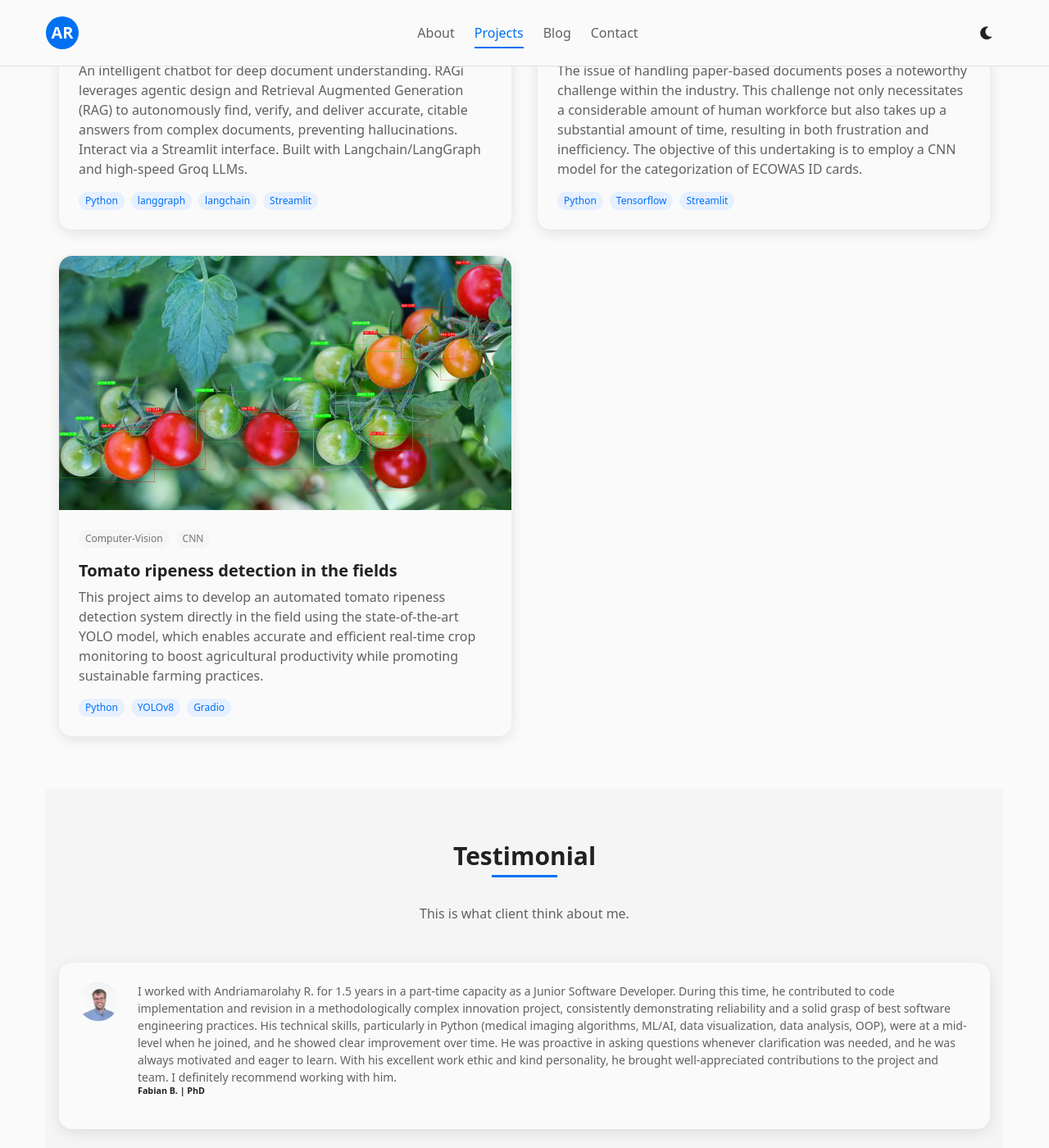
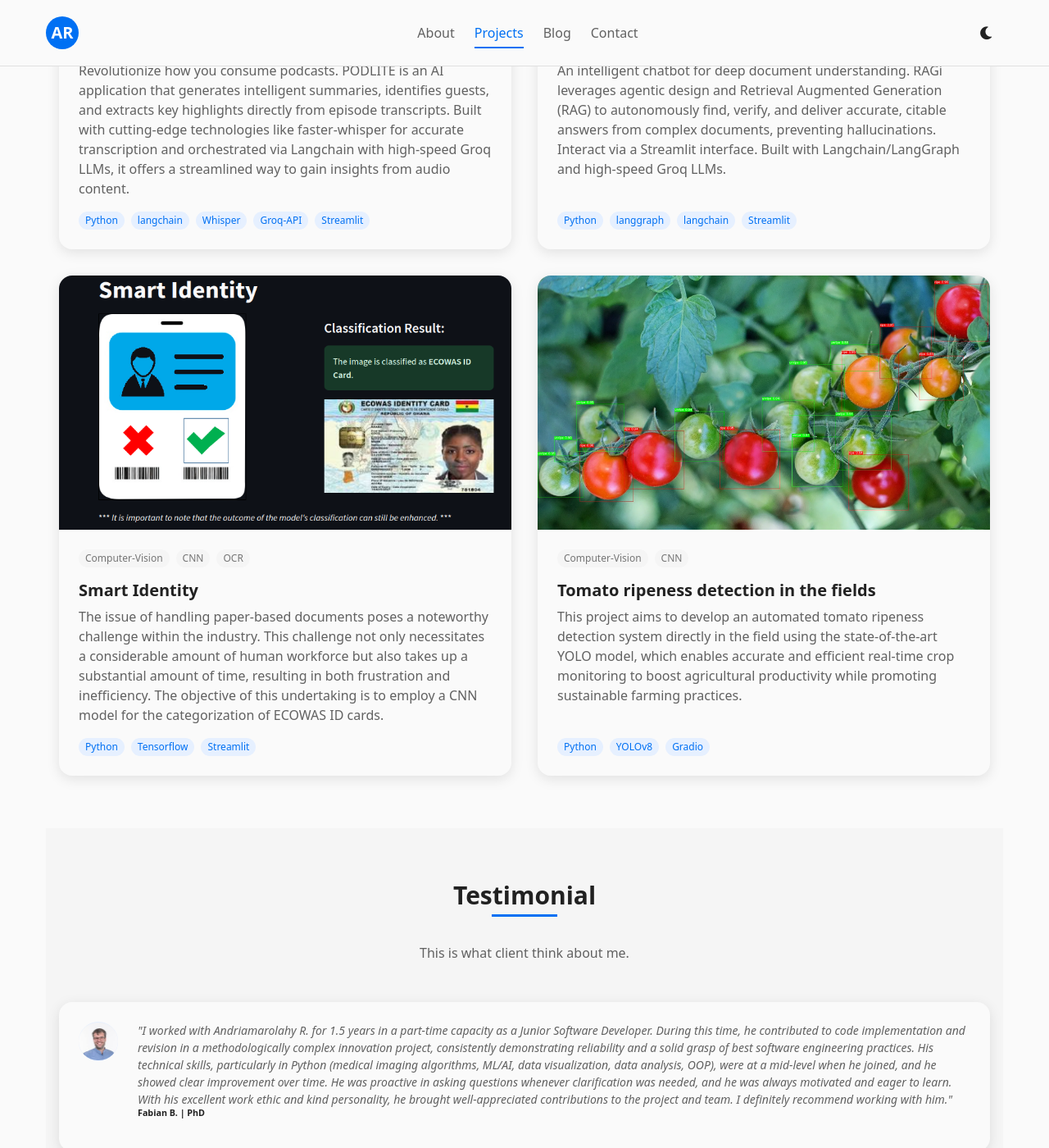
Before and after one commit to marolAI/marolAI.github.io, a Jekyll site: the page built from projects.html, in a window 1280 px wide and 1400 px high, scrolled down 705 px. Shown: the whole window at 82% size. Built offline with Jekyll 4.4.1, drawn with Linux system fonts in a browser that asks for light colours; some of the changed text lies outside the part shown.

Commit message:
feat: add PODLITE project

```diff
--- /dev/null
+++ b/_projects/podlite.md
@@ -0,0 +1,10 @@
+---
+title: "PODLITE: AI-Powered Podcast Intelligence"
+image: /assets/images/projects/podlite.png
+github_link: https://github.com/marolAI/podcast_summarizer
+demo_link: https://podlite.streamlit.app/
+tags:  LLM Text-to-Speech Chatbot
+tech: Python langchain Whisper Groq-API Streamlit
+---
+
+Revolutionize how you consume podcasts. PODLITE is an AI application that generates intelligent summaries, identifies guests, and extracts key highlights directly from episode transcripts. Built with cutting-edge technologies like faster-whisper for accurate transcription and orchestrated via Langchain with high-speed Groq LLMs, it offers a streamlined way to gain insights from audio content.
--- a/projects.html
+++ b/projects.html
@@ -18,6 +18,9 @@
       <button class="filter-btn" data-filter="cnn">CNN</button>
       <button class="filter-btn" data-filter="nlp">NLP</button>
       <button class="filter-btn" data-filter="llm">LLM</button>
+      <button class="filter-btn" data-filter="chatbot">Chatbot</button>
+      <button class="filter-btn" data-filter="rag">RAG</button>
+      <button class="filter-btn" data-filter="text-to-speech">Text-to-Speech</button>
       <button class="filter-btn" data-filter="other">Other</button>
     </div>
 
@@ -26,7 +29,7 @@
       <div class="project-item animate-fade-in" data-categories="{{ project.tags | join: ',' | downcase }}">
         <div class="project-card">
           <div class="project-image">
-            <img src="{{ project.image }}" alt="Project 1">
+            <img src="{{ project.image }}" alt="Project Image">
             <div class="project-overlay">
               <a href="{{ project.demo_link }}" class="project-link">View Project</a>
             </div>
@@ -49,130 +52,6 @@
         </div>
       </div>
       {% endfor %}
-
-      <!-- <div class="project-item animate-fade-in animate-delay-1" data-categories="mobile,design">
-        <div class="project-card">
-          <div class="project-image">
-            <img src="/assets/images/projects/image.webp" alt="Project 2">
-            <div class="project-overlay">
-              <a href="#" class="project-link">View Project</a>
-            </div>
-          </div>
-          <div class="project-content">
-            <div class="project-tags">
-              <span>Mobile App</span>
-              <span>UI/UX Design</span>
-            </div>
-            <h3>Health & Fitness App</h3>
-            <p>A mobile app that helps users track their fitness goals, nutrition, and workout routines with personalized recommendations.</p>
-            <div class="project-tech">
-              <span>React Native</span>
-              <span>Firebase</span>
-              <span>Redux</span>
-              <span>Figma</span>
-            </div>
-          </div>
-        </div>
-      </div>
-
-      <div class="project-item animate-fade-in animate-delay-2" data-categories="web,other">
-        <div class="project-card">
-          <div class="project-image">
-            <img src="https://images.pexels.com/photos/546819/pexels-photo-546819.jpeg?auto=compress&cs=tinysrgb&w=1260&h=750&dpr=2" alt="Project 3">
-            <div class="project-overlay">
-              <a href="#" class="project-link">View Project</a>
-            </div>
-          </div>
-          <div class="project-content">
-            <div class="project-tags">
-              <span>Web Development</span>
-              <span>Data Visualization</span>
-            </div>
-            <h3>Analytics Dashboard</h3>
-            <p>An interactive dashboard for data visualization with real-time updates, custom reporting, and user permission management.</p>
-            <div class="project-tech">
-              <span>Vue.js</span>
-              <span>D3.js</span>
-              <span>Express</span>
-              <span>PostgreSQL</span>
-            </div>
-          </div>
-        </div>
-      </div>
-
-      <div class="project-item animate-fade-in animate-delay-3" data-categories="design">
-        <div class="project-card">
-          <div class="project-image">
-            <img src="https://images.pexels.com/photos/5082579/pexels-photo-5082579.jpeg?auto=compress&cs=tinysrgb&w=1260&h=750&dpr=2" alt="Project 4">
-            <div class="project-overlay">
-              <a href="#" class="project-link">View Project</a>
-            </div>
-          </div>
-          <div class="project-content">
-            <div class="project-tags">
-              <span>UI/UX Design</span>
-              <span>Branding</span>
-            </div>
-            <h3>Brand Identity System</h3>
-            <p>A comprehensive brand identity system for a tech startup, including logo design, typography, color palette, and usage guidelines.</p>
-            <div class="project-tech">
-              <span>Figma</span>
-              <span>Adobe Illustrator</span>
-              <span>Adobe Photoshop</span>
-            </div>
-          </div>
-        </div>
-      </div>
-
-      <div class="project-item animate-fade-in" data-categories="mobile,other">
-        <div class="project-card">
-          <div class="project-image">
-            <img src="https://images.pexels.com/photos/3862130/pexels-photo-3862130.jpeg?auto=compress&cs=tinysrgb&w=1260&h=750&dpr=2" alt="Project 5">
-            <div class="project-overlay">
-              <a href="#" class="project-link">View Project</a>
-            </div>
-          </div>
-          <div class="project-content">
-            <div class="project-tags">
-              <span>Mobile App</span>
-              <span>AR/VR</span>
-            </div>
-            <h3>AR Navigation App</h3>
-            <p>An augmented reality navigation application that overlays directional guidance on real-world environments for intuitive navigation.</p>
-            <div class="project-tech">
-              <span>Swift</span>
-              <span>ARKit</span>
-              <span>CoreLocation</span>
-              <span>MapKit</span>
-            </div>
-          </div>
-        </div>
-      </div>
-
-      <div class="project-item animate-fade-in animate-delay-1" data-categories="web,design">
-        <div class="project-card">
-          <div class="project-image">
-            <img src="https://images.pexels.com/photos/326503/pexels-photo-326503.jpeg?auto=compress&cs=tinysrgb&w=1260&h=750&dpr=2" alt="Project 6">
-            <div class="project-overlay">
-              <a href="#" class="project-link">View Project</a>
-            </div>
-          </div>
-          <div class="project-content">
-            <div class="project-tags">
-              <span>Web Development</span>
-              <span>UI/UX Design</span>
-            </div>
-            <h3>Content Management System</h3>
-            <p>A custom CMS built for media companies with advanced publishing workflows, content scheduling, and analytics integration.</p>
-            <div class="project-tech">
-              <span>TypeScript</span>
-              <span>Next.js</span>
-              <span>GraphQL</span>
-              <span>Prisma</span>
-            </div>
-          </div>
-        </div>
-      </div> -->
     </div>
   </div>
 </section>
@@ -189,7 +68,7 @@
         <img src="/assets/images/testimonial1.jpeg" class="testimonial-img" alt="testimonial1">
       </div>
       <div class="testimonial-content">
-        <p>I worked with Andriamarolahy R. for 1.5 years in a part-time capacity as a Junior Software Developer. During this time, he contributed to code implementation and revision in a methodologically complex innovation project, consistently demonstrating reliability and a solid grasp of best software engineering practices. His technical skills, particularly in Python (medical imaging algorithms, ML/AI, data visualization, data analysis, OOP), were at a mid-level when he joined, and he showed clear improvement over time. He was proactive in asking questions whenever clarification was needed, and he was always motivated and eager to learn. With his excellent work ethic and kind personality, he brought well-appreciated contributions to the project and team. I definitely recommend working with him.</p>
+        <p><i>"I worked with Andriamarolahy R. for 1.5 years in a part-time capacity as a Junior Software Developer. During this time, he contributed to code implementation and revision in a methodologically complex innovation project, consistently demonstrating reliability and a solid grasp of best software engineering practices. His technical skills, particularly in Python (medical imaging algorithms, ML/AI, data visualization, data analysis, OOP), were at a mid-level when he joined, and he showed clear improvement over time. He was proactive in asking questions whenever clarification was needed, and he was always motivated and eager to learn. With his excellent work ethic and kind personality, he brought well-appreciated contributions to the project and team. I definitely recommend working with him."</i></p>
         <h6>Fabian B. | PhD</h6>
       </div>
     </div>
```
Also changed, not shown: assets/images/projects/podlite.png (added), 5 other files.
